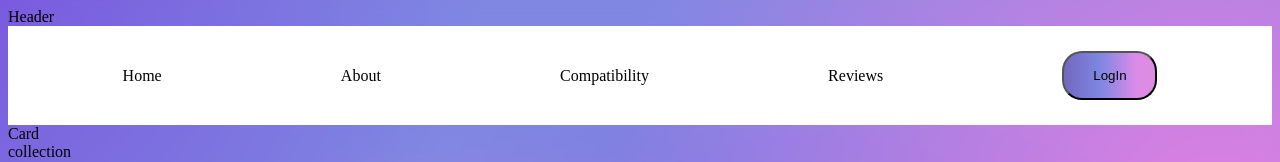
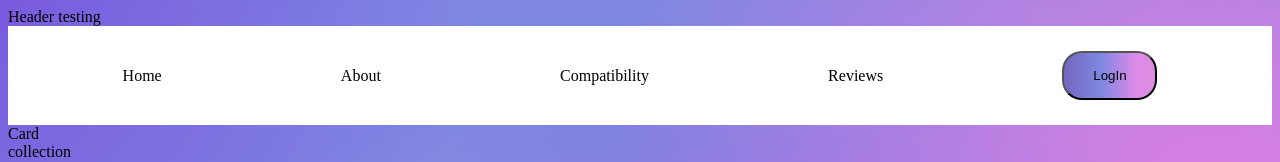
Before and after one commit to Spanglishgaby/AstrologyPhase2, a React (Create React App) app: page /reviews in a window 1280 px wide. Shown: the top 162 px of the page. Built offline with nearby package versions, Linux system fonts and the light colour scheme.

Commit message:
testingt

```diff
--- a/src/components/Header.js
+++ b/src/components/Header.js
@@ -4,7 +4,7 @@ function Header (){
     return (
         <header className="header">
             {/* <img src="../background.jpg" className="background" /> */}
-            Header
+            Header testing
            <Navbar/>
         </header>
     )
```
